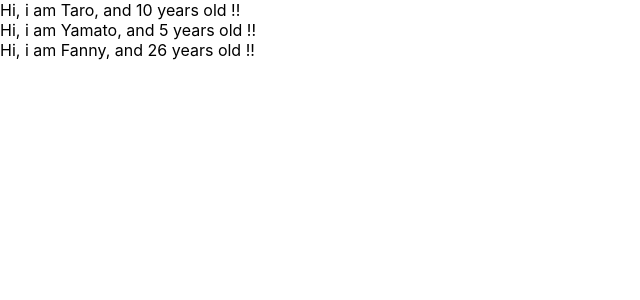
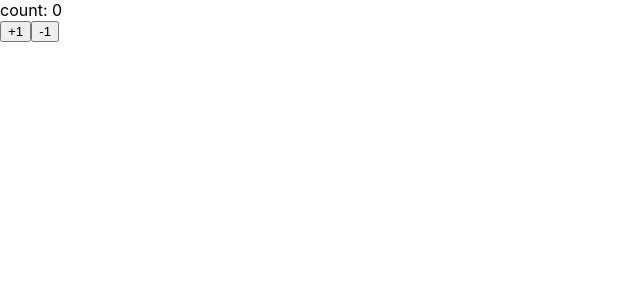
Before and after one commit to y4m4to/rrc-app, a React (Create React App) app: page / in a window 1280 px wide. Shown: the top 300 px of the page, without its empty margins (0-640 px from the left). Built offline with nearby package versions, Linux system fonts and the light colour scheme.

Commit message:
learn state and setState

```diff
--- a/src/App.js
+++ b/src/App.js
@@ -1,31 +1,30 @@
-import React from 'react';
-import propTypes from 'prop-types';
+import React, { Component } from 'react';
 
-const App = () => {
-  const profiles = [
-    { name: 'Taro', age: 10 },
-    { name: 'Yamato', age: 5 },
-    { name: 'Fanny', age: 26 },
-  ];
+const App = () =>(<Counter></Counter>)
 
-  return (
-    <div>
-      {
-        profiles.map((profiles, index) => {
-          return <User name={profiles.name} age={profiles.age} key={index} />
-        })
-      }
-    </div>
-  )
-}
+class Counter extends Component {
+  constructor(props) {
+    super(props)
+    this.state = { count: 0 }
+  }
 
-const User = (props) => {
-  return <div>Hi, i am {props.name}, and {props.age} years old !!</div>
-}
+  handlePlusButton = () => {
+    this.setState({ count: this.state.count + 1 })
+  }
 
-User.propTypes = {
-  name: propTypes.string,
-  age: propTypes.number.isRequired
+  handleMinusButton = () => {
+    this.setState({ count: this.state.count - 1 })
+  }
+
+  render() {
+    return (
+      <React.Fragment>
+        <div>count: { this.state.count }</div>
+        <button onClick={this.handlePlusButton}>+1</button>
+        <button onClick={this.handleMinusButton}>-1</button>
+      </React.Fragment>
+    )
+  }
 }
 
 export default App;
```
